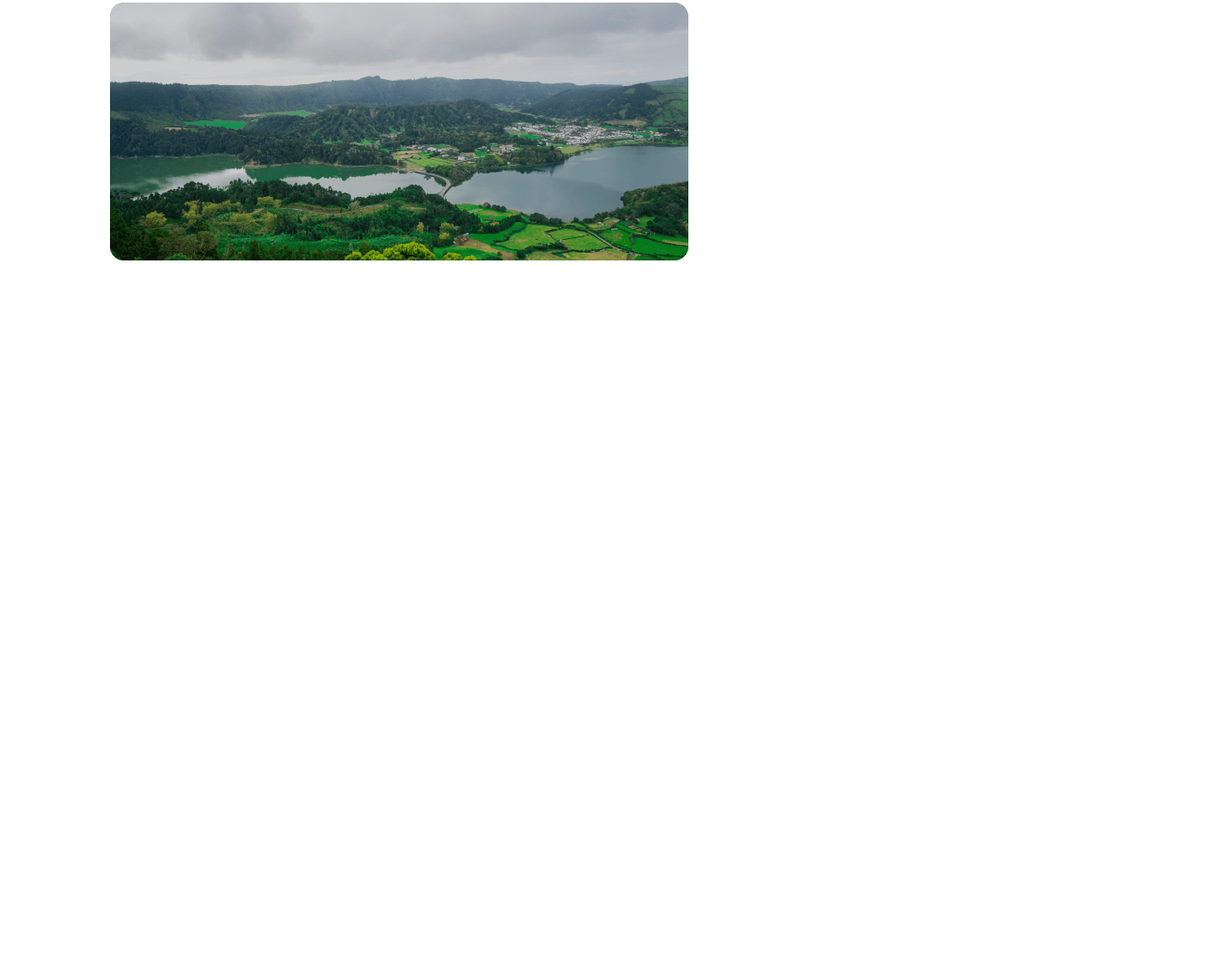
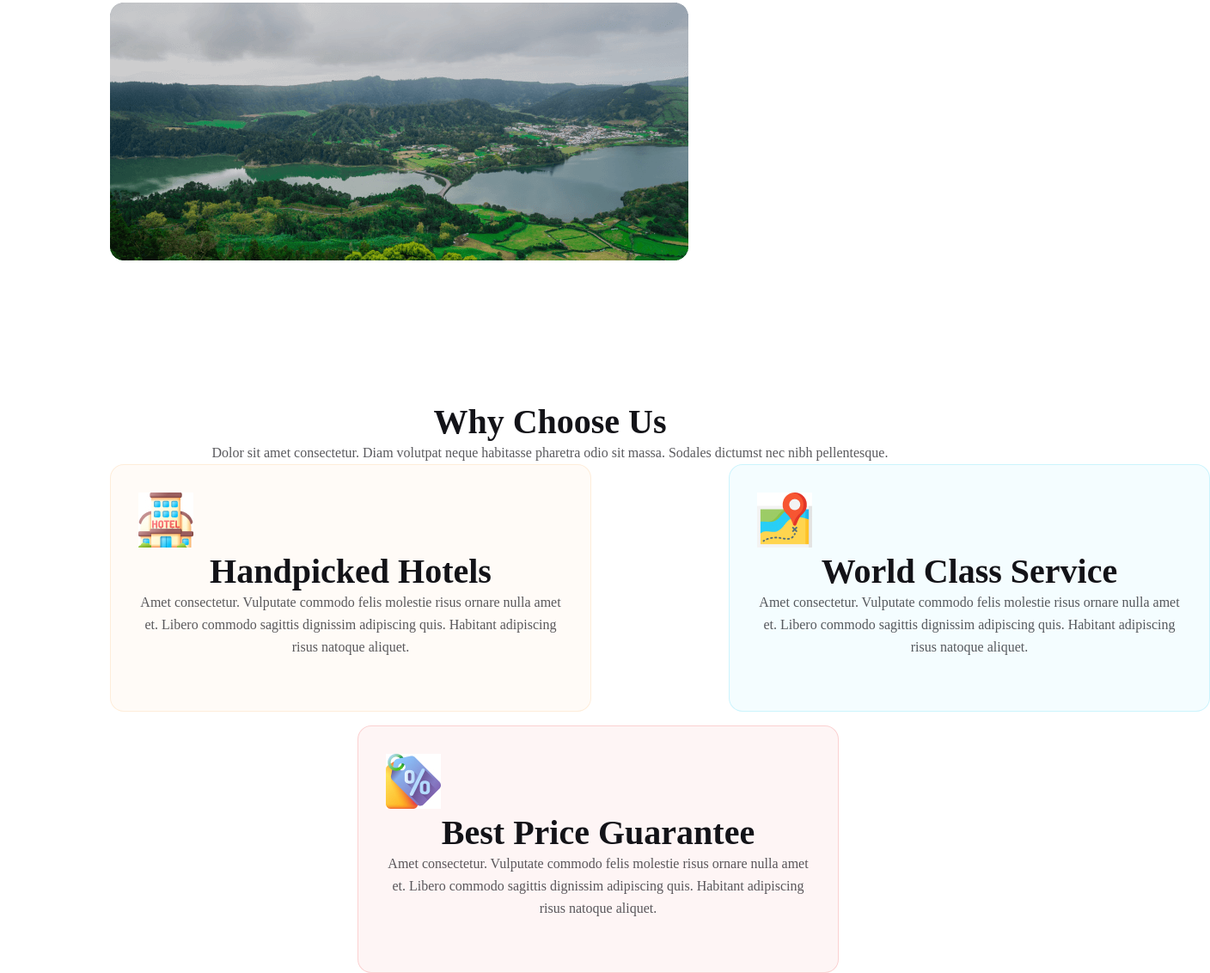
Before and after one commit to Rahman-Saif/Hero-Travel, a plain HTML site: page index.html in a window 1280 px wide. Shown: the part 2930-4062 px from the top of the page at 86% size, 1408 px wide, since content can reach past the window. Before the commit the page ends 3237 px from the top, so only its background shows below. Drawn offline with Linux system fonts and the light colour scheme.

Commit message:
image grid

```diff
--- a/index.html
+++ b/index.html
@@ -95,7 +95,27 @@ ornare nulla amet et. Libero commodo sagittis dignissim adipiscing quis. Habitan
                 </div>
             </div>
         </section>
-
+        <section class="card-section">
+            <h1>Why Choose Us</h1>
+            <p>Dolor sit amet consectetur. Diam volutpat neque habitasse pharetra odio sit massa. Sodales dictumst nec nibh pellentesque.</p>
+            <div class="cards">
+            <div class="card-1">
+                <img src="./Images/hotel 1.jpg" alt="">
+                <h1>Handpicked Hotels</h1>
+                <p>Amet consectetur. Vulputate commodo felis molestie risus  ornare nulla amet et. Libero commodo sagittis dignissim adipiscing quis. Habitant adipiscing risus natoque aliquet. </p>
+            </div>
+            <div class="card-2">
+                <img src="./Images/map 1.jpg" alt="">
+                <h1>World Class Service</h1>
+                <p>Amet consectetur. Vulputate commodo felis molestie risus  ornare nulla amet et. Libero commodo sagittis dignissim adipiscing quis. Habitant adipiscing risus natoque aliquet. </p>
+            </div>
+            <div class="card-3">
+                <img src="./Images/price-tag 1.jpg" alt="">
+                <h1>Best Price Guarantee</h1>
+                <p>Amet consectetur. Vulputate commodo felis molestie risus  ornare nulla amet et. Libero commodo sagittis dignissim adipiscing quis. Habitant adipiscing risus natoque aliquet. </p>
+            </div>
+            </div>
+        </section>
     </main>
 </body>
 </html>
--- a/style.css
+++ b/style.css
@@ -236,3 +236,65 @@ main{
     align-items: center;
     /* justify-content: space-between; */
 }
+
+.card-section{
+    margin-top:10rem;
+}
+
+.cards{
+    display:grid;
+    grid-template-columns: repeat(12,1fr);
+    grid-template-rows: repeat(2,1fr);
+    grid-gap:1rem;
+}
+
+.card-section h1{
+    color: #131318;
+        text-align: center;
+        font-family: Mulish;
+        font-size: 2.5rem;
+        font-style: normal;
+        font-weight: 800;
+        line-height: normal;
+}
+
+.card-section p{
+    color: rgba(19, 19, 24, 0.70);
+        text-align: center;
+        font-family: Mulish;
+        font-size: 1rem;
+        font-style: normal;
+        font-weight: 400;
+        line-height: 1.625rem;
+        /* 162.5% */
+}
+.card-1{
+    border-radius: 1rem;
+        border: 1px solid rgba(251, 181, 99, 0.20);
+        background: rgba(251, 181, 99, 0.05);
+        width:35rem;
+        height: 18rem;
+        padding: 2rem;
+        grid-column:span 6;
+}
+
+.card-2{
+    border-radius: 1rem;
+        border: 1px solid rgba(41, 206, 246, 0.20);
+        background: rgba(41, 206, 246, 0.05);
+        width:35rem;
+        height: 18rem;
+        padding: 2rem;
+        grid-column: span 6;
+}
+
+.card-3{
+    border-radius: 1rem;
+        border: 1px solid rgba(233, 68, 68, 0.20);
+        background: rgba(233, 68, 68, 0.05);
+        width:35rem;
+        height:18rem;
+        padding:2rem;
+        grid-column: 4/ span 4;
+
+}
```
Also changed, not shown: Images/hotel 1.jpg (added), Images/map 1.jpg (added), Images/price-tag 1.jpg (added).
